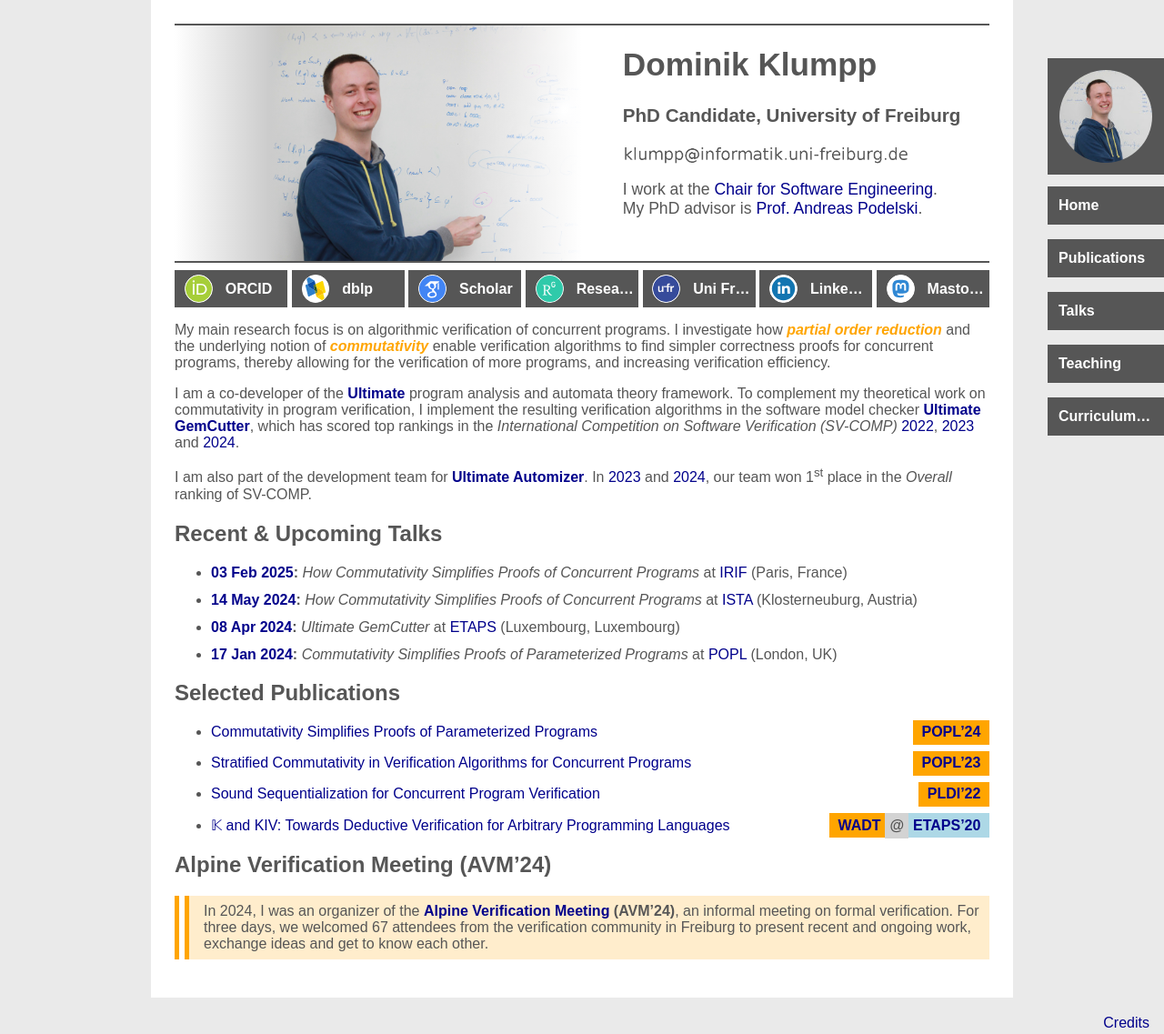
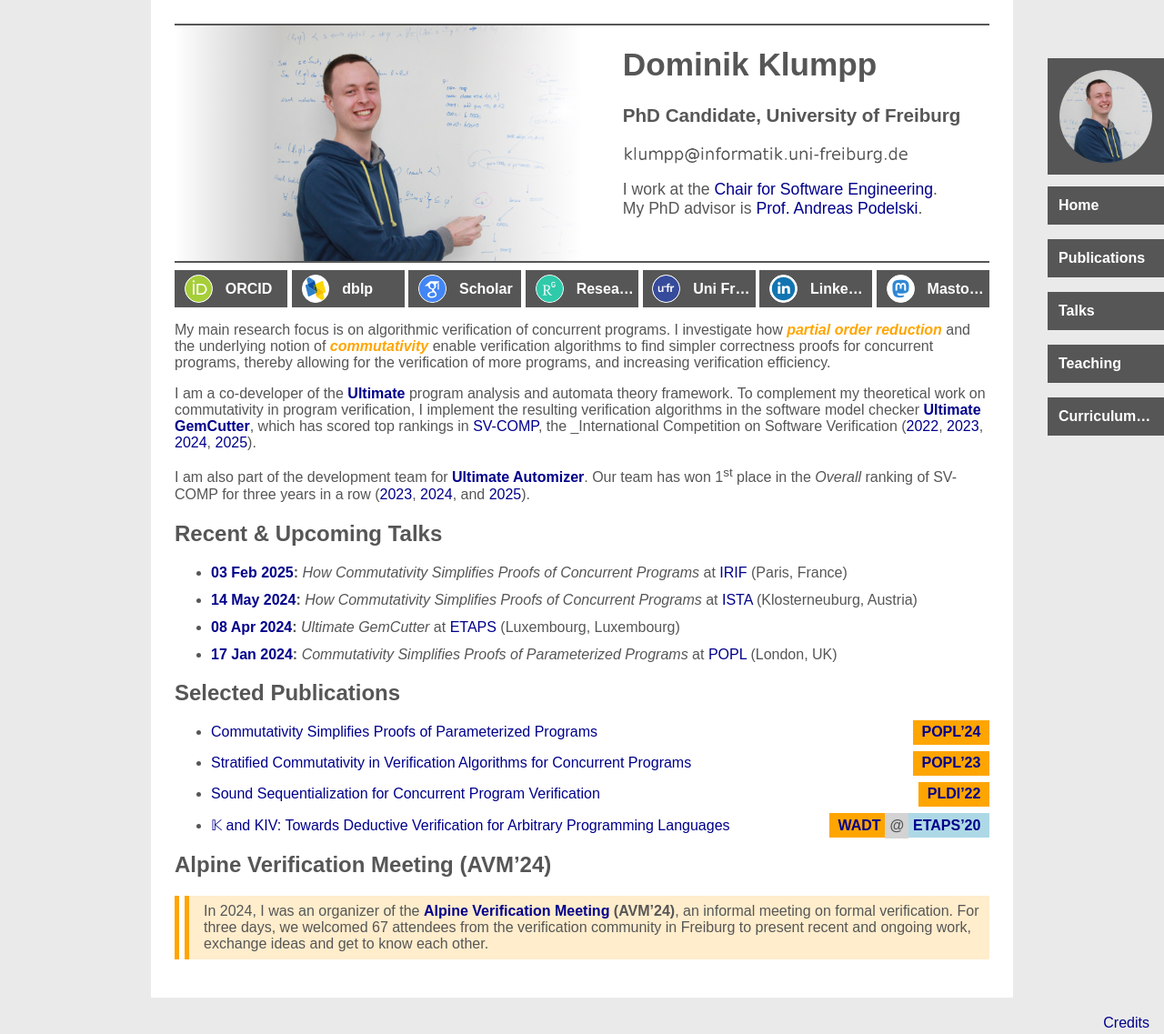
Before and after one commit to maul-esel/personal-website, a Jekyll site: the page built from index.markdown, in a window 1280 px wide and 1137 px high. Shown: the whole window at 91% size. Built offline with Jekyll 4.4.1, drawn with Linux system fonts in a browser that asks for light colours.

Commit message:
SV-COMP update

```diff
--- a/index.markdown
+++ b/index.markdown
@@ -71,10 +71,10 @@ and increasing verification efficiency.
 
 I am a co-developer of the [**Ultimate**](https://ultimate-pa.org/) program analysis and automata theory framework.
 To complement my theoretical work on commutativity in program verification, I implement the resulting verification algorithms in the software model checker [**Ultimate GemCutter**](https://ultimate-pa.org/?ui=tool&tool=gemcutter),
-which has scored top rankings in the _International Competition on Software Verification (SV-COMP)_ [2022](https://sv-comp.sosy-lab.org/2022/results/results-verified/), [2023](https://sv-comp.sosy-lab.org/2023/results/results-verified/) and [2024](https://sv-comp.sosy-lab.org/2024/results/results-verified/).
+which has scored top rankings in [SV-COMP](https://sv-comp.sosy-lab.org/), the _International Competition on Software Verification ([2022](https://sv-comp.sosy-lab.org/2022/results/results-verified/), [2023](https://sv-comp.sosy-lab.org/2023/results/results-verified/), [2024](https://sv-comp.sosy-lab.org/2024/results/results-verified/), [2025](https://sv-comp.sosy-lab.org/2025/results/results-verified/)).
 
 I am also part of the development team for [**Ultimate Automizer**](https://ultimate-pa.org/?ui=tool&tool=automizer).
-In [2023](https://sv-comp.sosy-lab.org/2023/results/results-verified/) and [2024](https://sv-comp.sosy-lab.org/2024/results/results-verified/), our team won 1<sup>st</sup> place in the _Overall_ ranking of SV-COMP.
+Our team has won 1<sup>st</sup> place in the _Overall_ ranking of SV-COMP for three years in a row ([2023](https://sv-comp.sosy-lab.org/2023/results/results-verified/), [2024](https://sv-comp.sosy-lab.org/2024/results/results-verified/), and [2025](https://sv-comp.sosy-lab.org/2023/results/results-verified/)).
 
 ## Recent & Upcoming Talks
 
```
